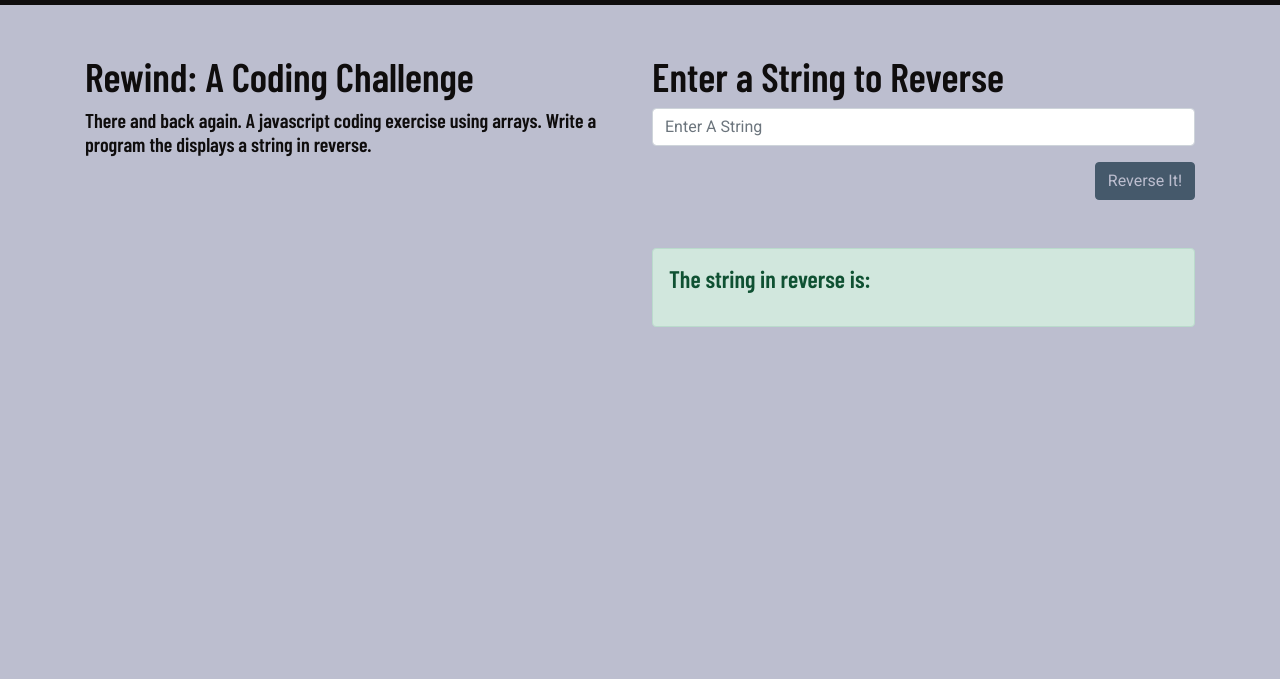
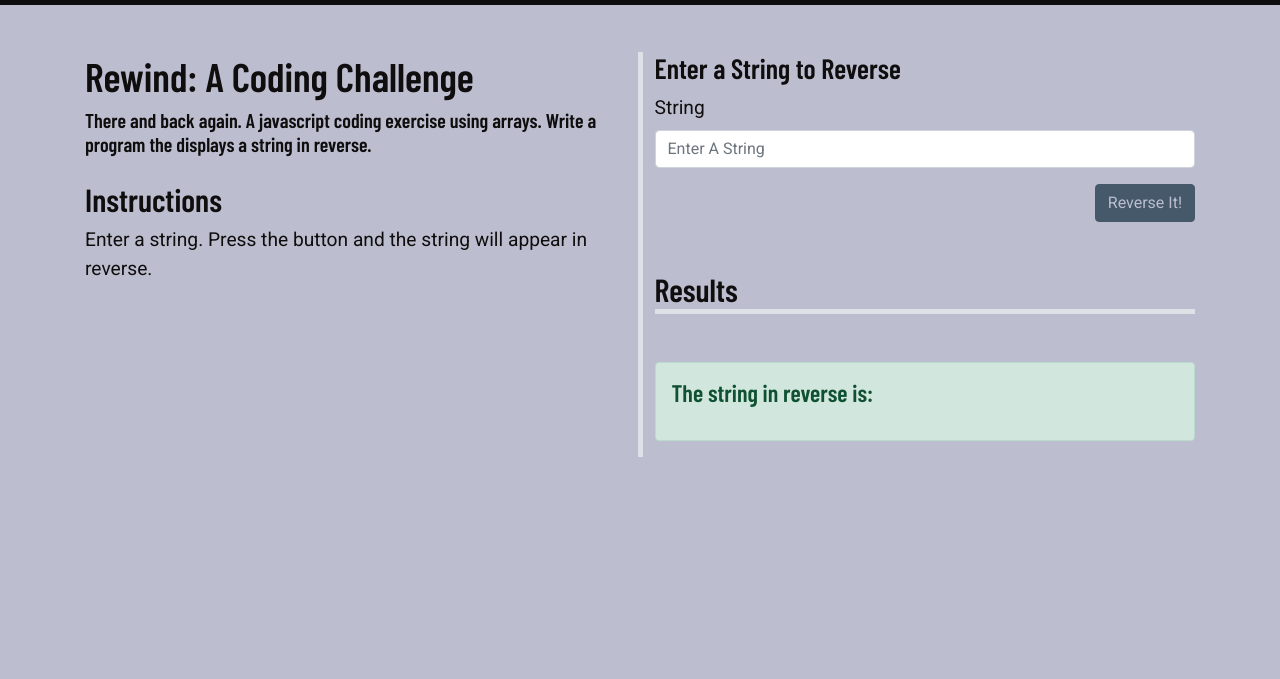
Before and after one commit to NickSeyler/Rewind, a plain HTML site: page app.html in a window 1280 px wide. Shown: the part 56-735 px from the top of the page. Drawn offline with nearby package versions, Linux system fonts and the light colour scheme; some packages are replaced by stand-ins of ours; a script that the page names is missing.

Commit message:
Updated app.html to be more inline with template

```diff
--- a/app.html
+++ b/app.html
@@ -61,29 +61,37 @@
     <main class="flex-shrink-0">
         <div class="container mt-5">
             <div class="row">
-
+                <!-- Descriptions -->
                 <div class="col">
-                    <h1>Rewind: A Coding Challenge</h1>
-                    <h4 class="lead">
-                        There and back again. A javascript coding exercise using arrays. Write a
-                        program the displays a string in reverse.
-                    </h4>
+                    <div class="row">
+                        <h1>Rewind: A Coding Challenge</h1>
+                        <h4 class="lead">
+                            There and back again. A javascript coding exercise using arrays. Write a
+                            program the displays a string in reverse.
+                        </h4>
+                        <h2 class="mt-3">Instructions</h2>
+                        <p>Enter a string. Press the button and the string will appear in reverse.</p>
+                    </div>
                 </div>
 
-                <div class="col">
-                    <h1>Enter a String to Reverse</h1>
+                <!-- Input and Output -->
+                <div class="col border-start border-5">
+                    <h3>Enter a String to Reverse</h3>
                     <form class="row">
                         <div class="col-12">
-                            <input id="inputStr" name="inputStr" class="form-control" type="text" placeholder="Enter A String">
+                            <label for="inputValue" class="form-label">String</label>
+                            <input id="inputStr" name="inputStr" class="form-control" type="text"
+                            aria-label="String" placeholder="Enter A String">
                         </div>
                         <div class="col-12 d-flex justify-content-start justify-content-md-end mt-3">
                             <button id="btnSubmit" class="btn btn-primary">Reverse It!</button>
                         </div>
                     </form>
+                    <h2 class="mt-5 border-bottom border-5">Results</h2>
                     <div id="alertSuccess" class="alert alert-success mt-5 fade show" role="alert">
                         <h4 class="alert-heading">The string in reverse is: </h4>
                         <p id="alertRevStr">
-
+                            <!-- Generate Reversed String -->
                         </p>
                     </div>
                 </div>
```
